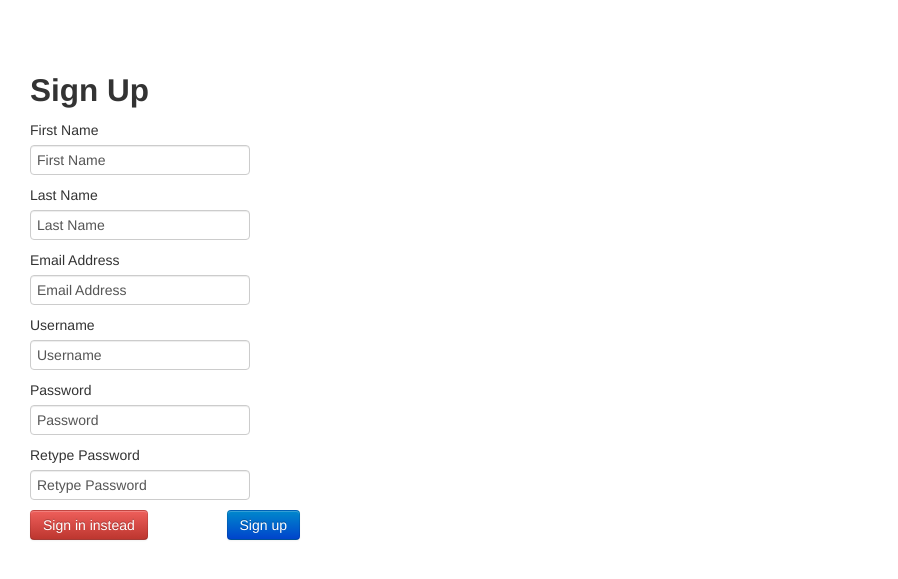
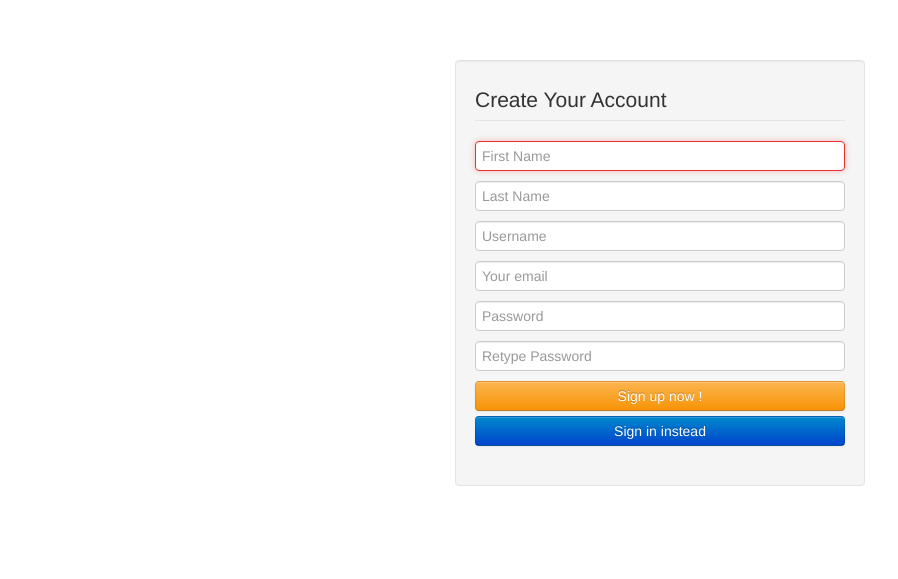
Before and after one commit to hforouzi/Drop_Upload, a CodeIgniter app: page /codeigniter/index.php/login/signup in a window 1280 px wide. Shown: the top 579 px of the page, without its empty margins (0-898 px from the left). Run offline with CodeIgniter, Linux system fonts and the light colour scheme.

Commit message:
added interface for login and signup pages

```diff
--- a/application/views/signup_form.php
+++ b/application/views/signup_form.php
@@ -1,37 +1,31 @@
 <?php
-	// echo form_open('login/create_member');
-	// echo form_input('first_name', set_value('first_name', 'First Name'));
-	// echo form_input('last_name', set_value('last_name', 'Last Name'));
-	// echo form_input('email_address', set_value('email_address', 'Email Address'));
+// php variables to be used in Create Account form (username has been shared between both forms)
+$first_name = array('type' => 'text','name' => 'first_name','placeholder' => 'First Name', 'required' => 'required', 'autofocus' => 'autofocus', 'class' => 'span4');
+$last_name = array('type' => 'text','name' => 'last_name','placeholder' => 'Last Name', 'required' => 'required', 'class' => 'span4');
+$username = array('type' => 'text','name' => 'username','placeholder' => 'Username', 'autofocus' => 'autofocus', 'class' => 'span4');
+$email_address = array('type' => 'email','name' => 'email_address','placeholder' => 'Your email', 'required' => 'required', 'class' => 'span4');
+$password = array('type' => 'password','name' => 'password','placeholder' => 'Password', 'required' => 'required', 'class' => 'span4');
+$password2 = array('type' => 'password','name' => 'password2','placeholder' => 'Retype Password', 'required' => 'required', 'class' => 'span4');
+$submitSignUp = array('type' => 'submit', 'name' => 'submit', 'content' => 'Sign up now !', 'class' => 'btn btn-warning btn-block');
 ?>
 
-<?php
-	// echo form_input('username', set_value('username', 'Username'));
-	// echo form_input('password', set_value('password', 'Password'));
-	// echo form_input('password2', 'Password Confirm');
-	// echo form_submit('submit', 'Create Acccount');
-	// echo form_close();
-	// echo validation_errors('<p class="error">');
-	$submit = array('type' => 'submit', 'name' => 'submit', 'content' => 'Sign up', 'class' => 'btn btn-primary pull-right');
-?>
-
-<div class="span3 middle">
-	<h2>Sign Up</h2>
-	<?php echo form_open('login/create_member'); ?>
-		<label>First Name</label>
-		<?php echo form_input('first_name', 'First Name'); ?>
-		<label>Last Name</label>
-		<?php echo form_input('last_name', 'Last Name'); ?>
-		<label>Email Address</label>
-		<?php echo form_input('email_address', 'Email Address'); ?>
-		<label>Username</label>
-		<?php echo form_input('username', 'Username'); ?>
-		<label>Password</label>
-		<?php echo form_input('password', 'Password'); ?>
-		<label>Retype Password</label>
-		<?php echo form_input('password2', 'Retype Password'); ?>
-		<?php echo anchor('login', 'Sign in instead', array('class' => 'btn btn-danger')); ?>
-		<?php echo form_button($submit); ?>
-		<div class="clearfix"></div>
-	<?php echo form_close(); ?>
+<div class="container">
+	<div class="row">
+		<div class="span4 offset4 well">
+			<legend>Create Your Account</legend>
+          	<!-- <div class="alert alert-error">
+                <a class="close" data-dismiss="alert" href="#">×</a>Incorrect Username or Password!
+            </div> -->
+            <?php echo form_open('login/create_member'); ?>
+            <?php echo form_input($first_name); ?>
+            <?php echo form_input($last_name); ?>
+            <?php echo form_input($username); ?>
+            <?php echo form_input($email_address); ?>
+            <?php echo form_password($password); ?>
+            <?php echo form_password($password2); ?>
+            <?php echo form_button($submitSignUp); ?>
+            <?php echo anchor('login', 'Sign in instead', array('class' => 'btn btn-primary btn-block')); ?>
+            <?php echo form_close(); ?>
+        </div>
+    </div>
 </div>
```
Also changed, not shown: application/views/login_form.php (+22 -14 lines).
